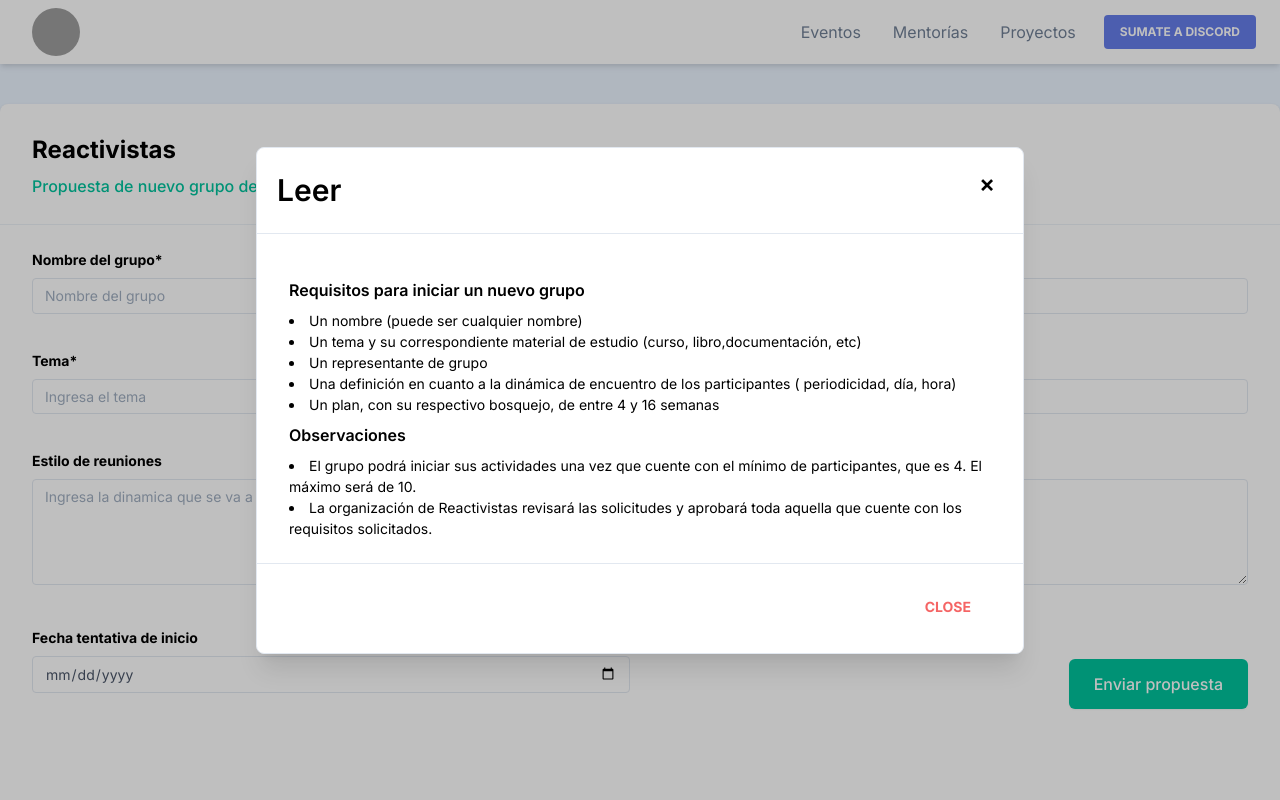
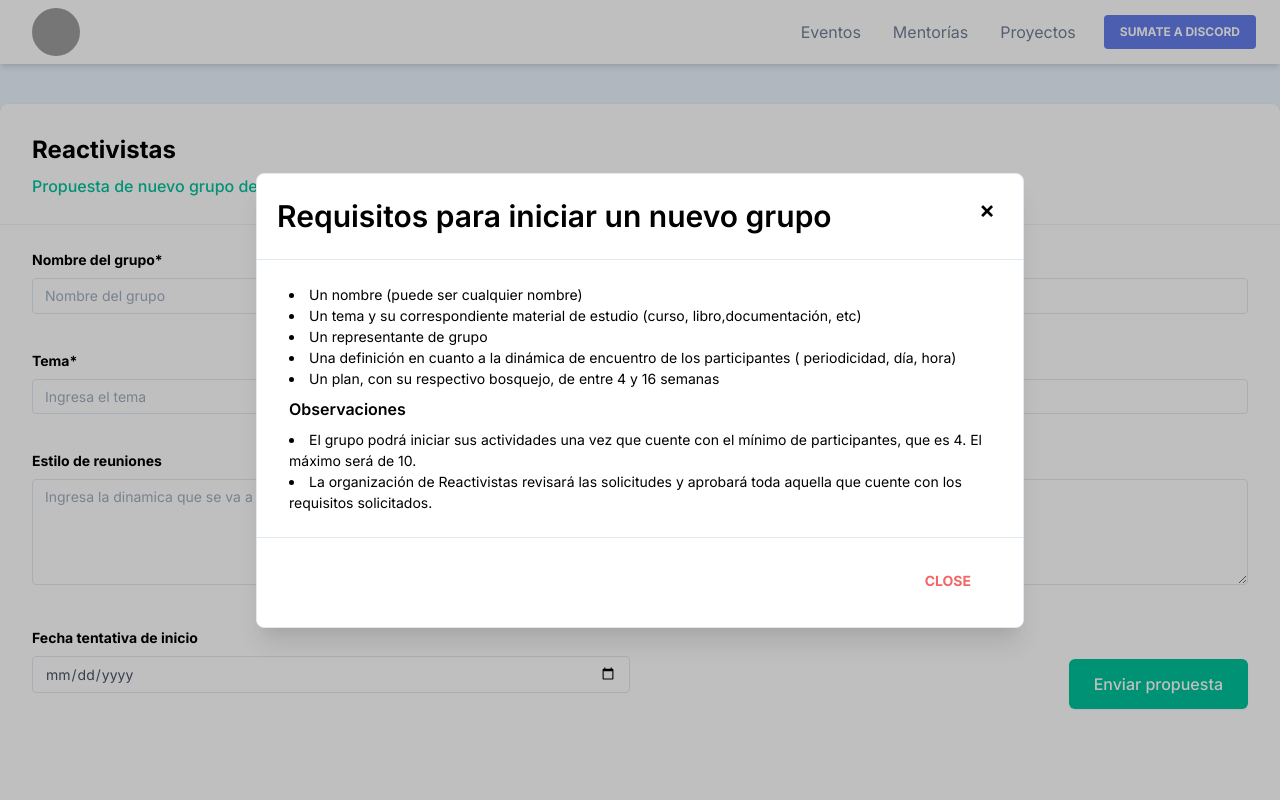
Before and after one commit to webmiraclepro/website, a Next.js app: page /reactivistas in a window 1280 px wide. Both pictures are taken after a click on the element "Ver Requisitos". Shown: the top 800 px of the page. Built offline with nearby package versions, Linux system fonts and the light colour scheme; grey boxes are pictures that could not be loaded.

Commit message:
refactor: change title and states names

```diff
--- a/src/pages/reactivistas/index.tsx
+++ b/src/pages/reactivistas/index.tsx
@@ -6,7 +6,7 @@ import { useState } from 'react';
 import Modal from '../../components/Modal';
 
 const ReactGroupPage: React.FC = () => {
-  const [isOpen, setIsOpen] = useState(false);
+  const [isModalOpen, setIsModalOpen] = useState(false);
 
   return (
     <Layout title="Iniciativas">
@@ -23,7 +23,7 @@ const ReactGroupPage: React.FC = () => {
                   <span className="text-black mx-2">-</span>
                   <span
                     className="cursor-pointer text-blue-400"
-                    onClick={() => setIsOpen(true)}
+                    onClick={() => setIsModalOpen(true)}
                   >
                     Ver Requisitos
                   </span>
@@ -36,11 +36,12 @@ const ReactGroupPage: React.FC = () => {
       </div>
       <button></button>
 
-      <Modal isOpen={isOpen} close={() => setIsOpen(false)} title="Leer">
-        <div className="text-sm overflow-auto mt-5 px-2">
-          <h2 className="text-base mb-2 font-semibold">
-            Requisitos para iniciar un nuevo grupo
-          </h2>
+      <Modal
+        isOpen={isModalOpen}
+        close={() => setIsModalOpen(false)}
+        title="Requisitos para iniciar un nuevo grupo"
+      >
+        <div className="text-sm overflow-auto px-2">
           <li>Un nombre (puede ser cualquier nombre)</li>
           <li>
             Un tema y su correspondiente material de estudio (curso,
```
